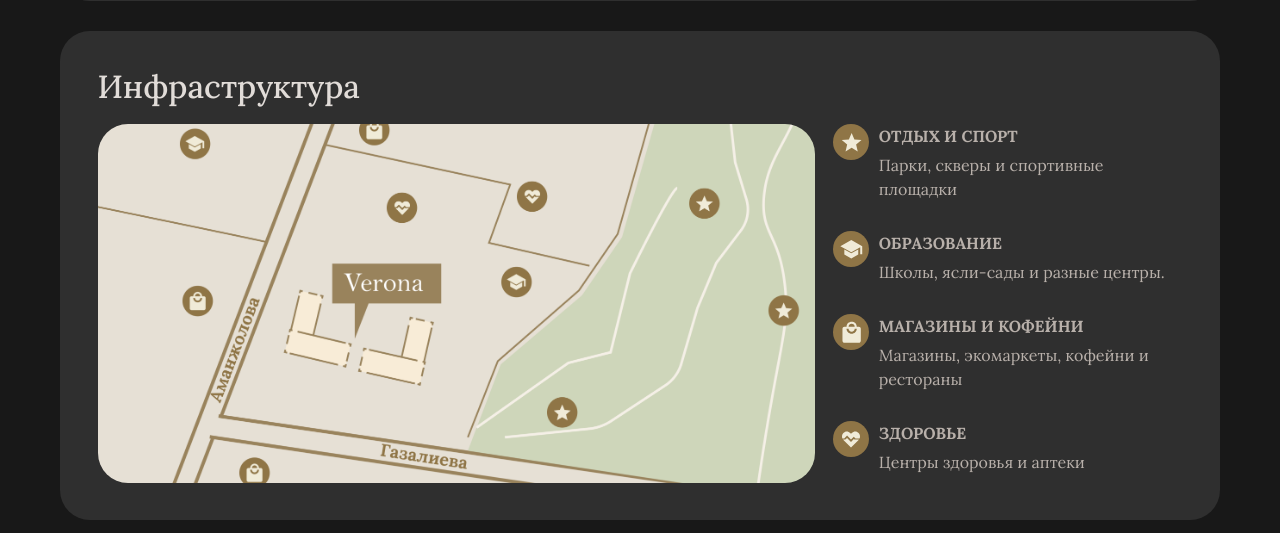
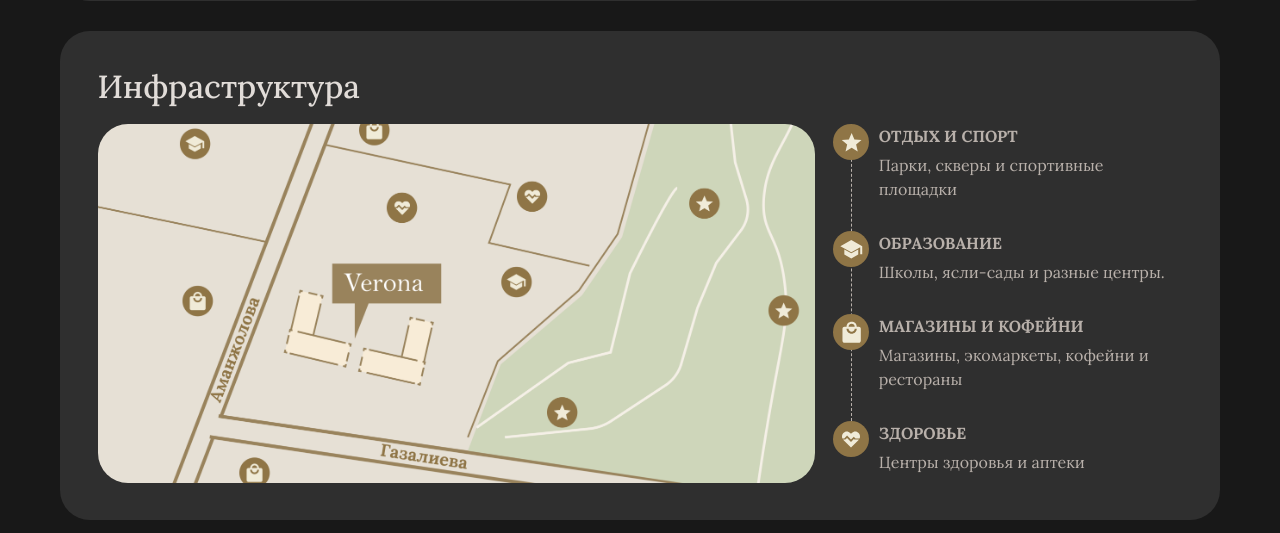
Before and after one commit to dissin101/zhiloy-fond, a Next.js app: page / in a window 1280 px wide. Shown: the part 1420-1953 px from the top of the page. Built offline with nearby package versions, Linux system fonts and the light colour scheme; a web font is replaced by a local one.

Commit message:
Add dashes for Infrastructure.tsx

```diff
--- a/src/app/components/Infrastructure.tsx
+++ b/src/app/components/Infrastructure.tsx
@@ -61,31 +61,29 @@ const Infrastructure = () => (
                     fill
                 />
             </div>
-            <ol className={'col-span-1 flex flex-col gap-[30px]'}>
+            <ol className="col-span-1 relative">
+                {content.items.length > 1 && (
+                    <div
+                        className="absolute left-[18px] w-[1px] h-[calc(100%-50px)] lg:h-[calc(100%-62px)] border-l border-dashed border-on-secondary"
+                        aria-hidden="true"
+                    />
+                )}
+
                 {content.items.map(({ title, description, icon }, index) => (
-                    <li key={index}>
-                        <div className={'flex gap-2.5'}>
-                            <div
-                                className={
-                                    'flex justify-center items-center rounded-3xl bg-[#8F7546] w-[36px] h-[36px] shrink-0'
-                                }
-                            >
-                                {icon}
-                            </div>
-                            <div
-                                className={
-                                    'text-on-secondary flex flex-col gap-[5px]'
-                                }
-                            >
-                                <p
-                                    className={
-                                        'uppercase font-bold text-[16px]'
-                                    }
-                                >
-                                    {title}
-                                </p>
-                                <p className={'text-[16px]'}>{description}</p>
-                            </div>
+                    <li
+                        key={index}
+                        className={`flex gap-2.5 ${
+                            index < content.items.length - 1 ? 'mb-[30px]' : ''
+                        }`}
+                    >
+                        <div className="flex justify-center items-center rounded-3xl bg-[#8F7546] w-[36px] h-[36px] shrink-0 relative z-10">
+                            {icon}
+                        </div>
+                        <div className="text-on-secondary flex flex-col gap-[5px]">
+                            <p className="uppercase font-bold text-[16px]">
+                                {title}
+                            </p>
+                            <p className="text-[16px]">{description}</p>
                         </div>
                     </li>
                 ))}
```
